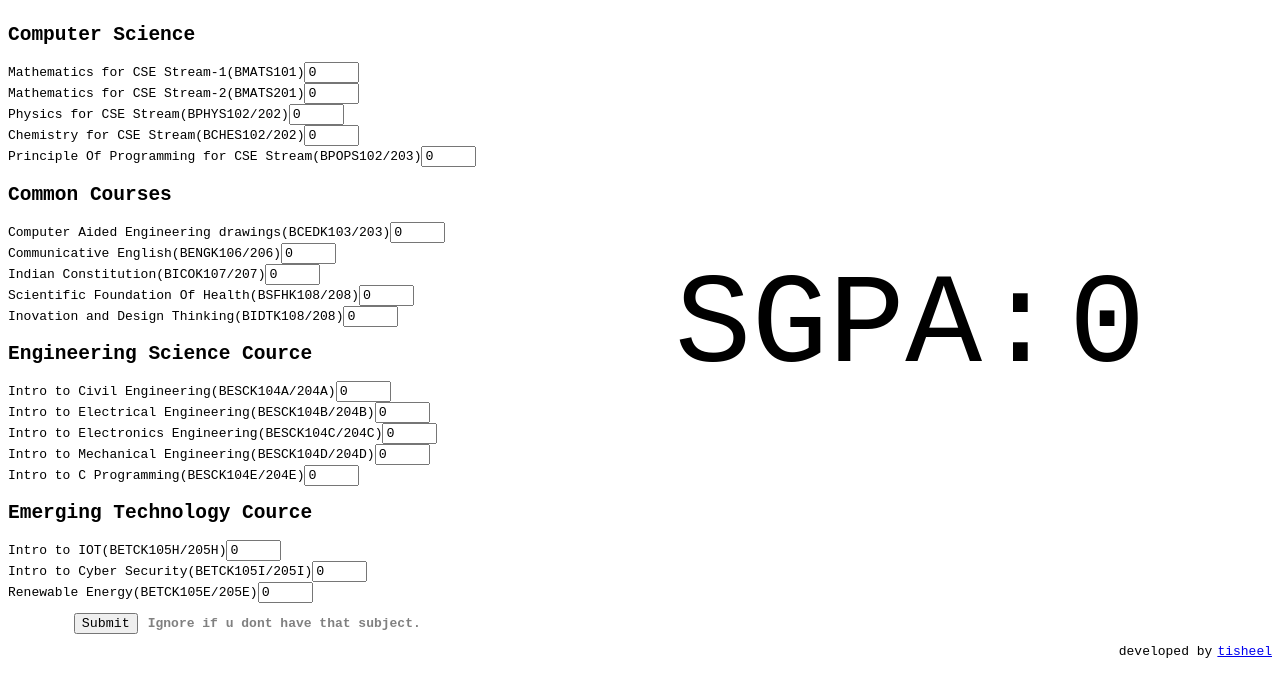
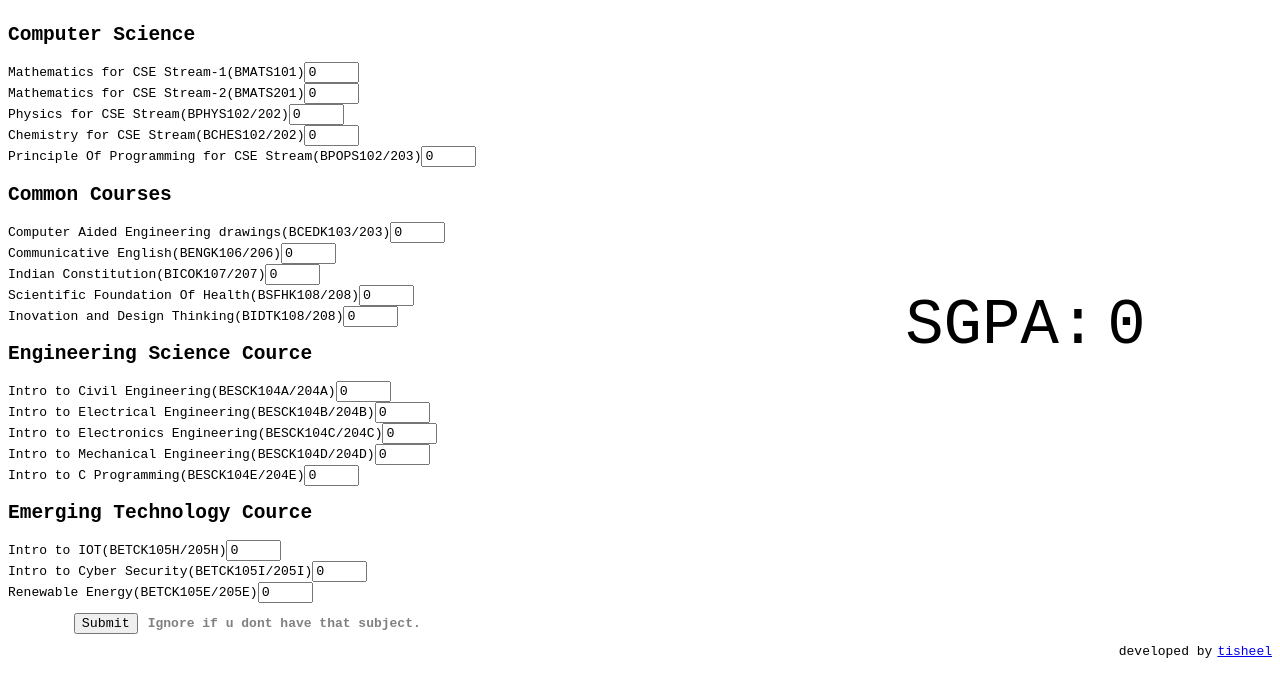
Before and after one commit to Tisheel/SGPA-Calculator, a plain HTML site: page index.html in a window 1280 px wide. Drawn offline with Linux system fonts and the light colour scheme.

Commit message:
Update main.css
changed font size...

```diff
--- a/main.css
+++ b/main.css
@@ -25,7 +25,7 @@
 }
 
 #left-container {
-    font-size: 10vw;
+    font-size: 5vw;
     display: flex;
     gap: 10px;
     padding: 10%;
```
